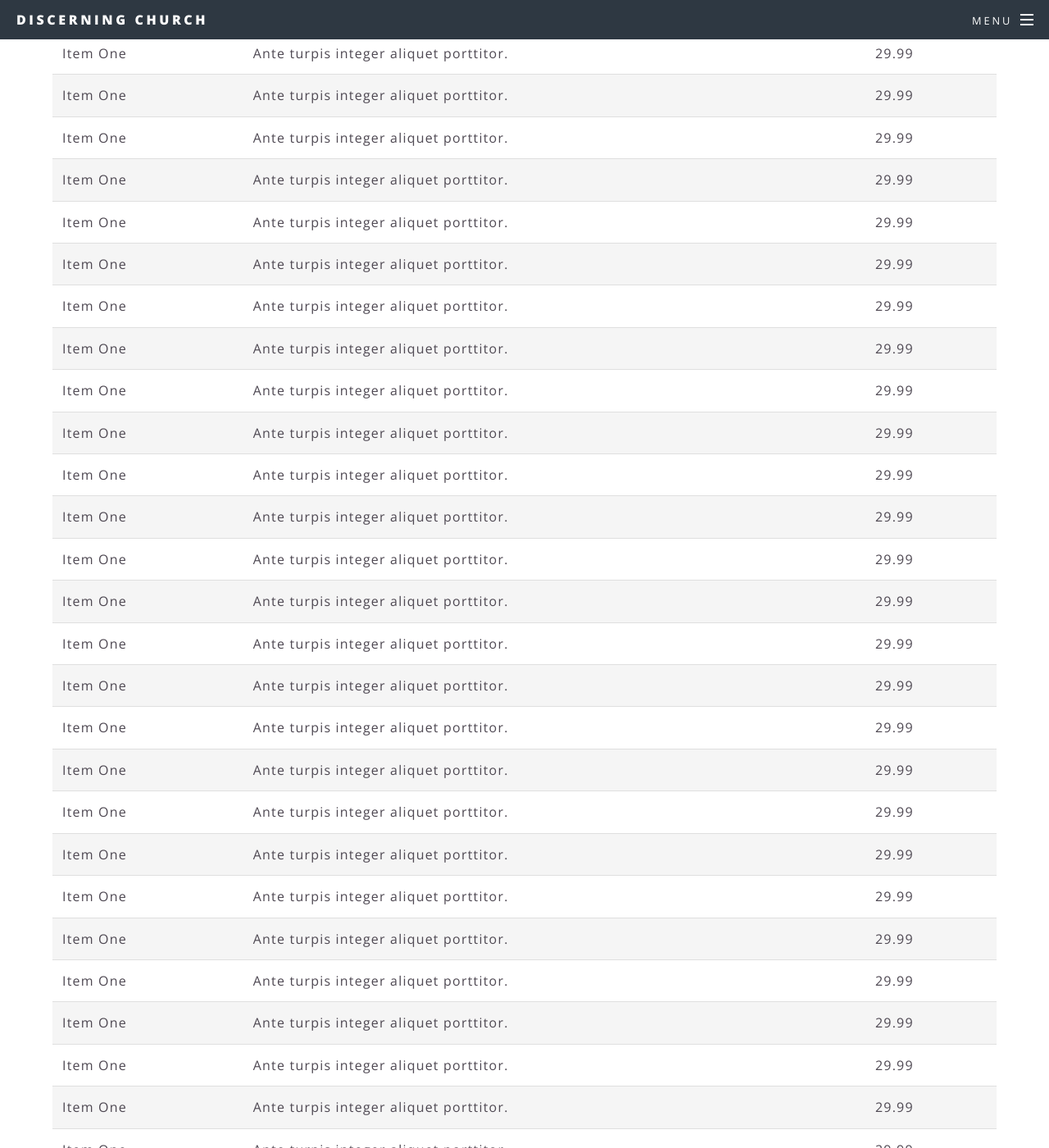
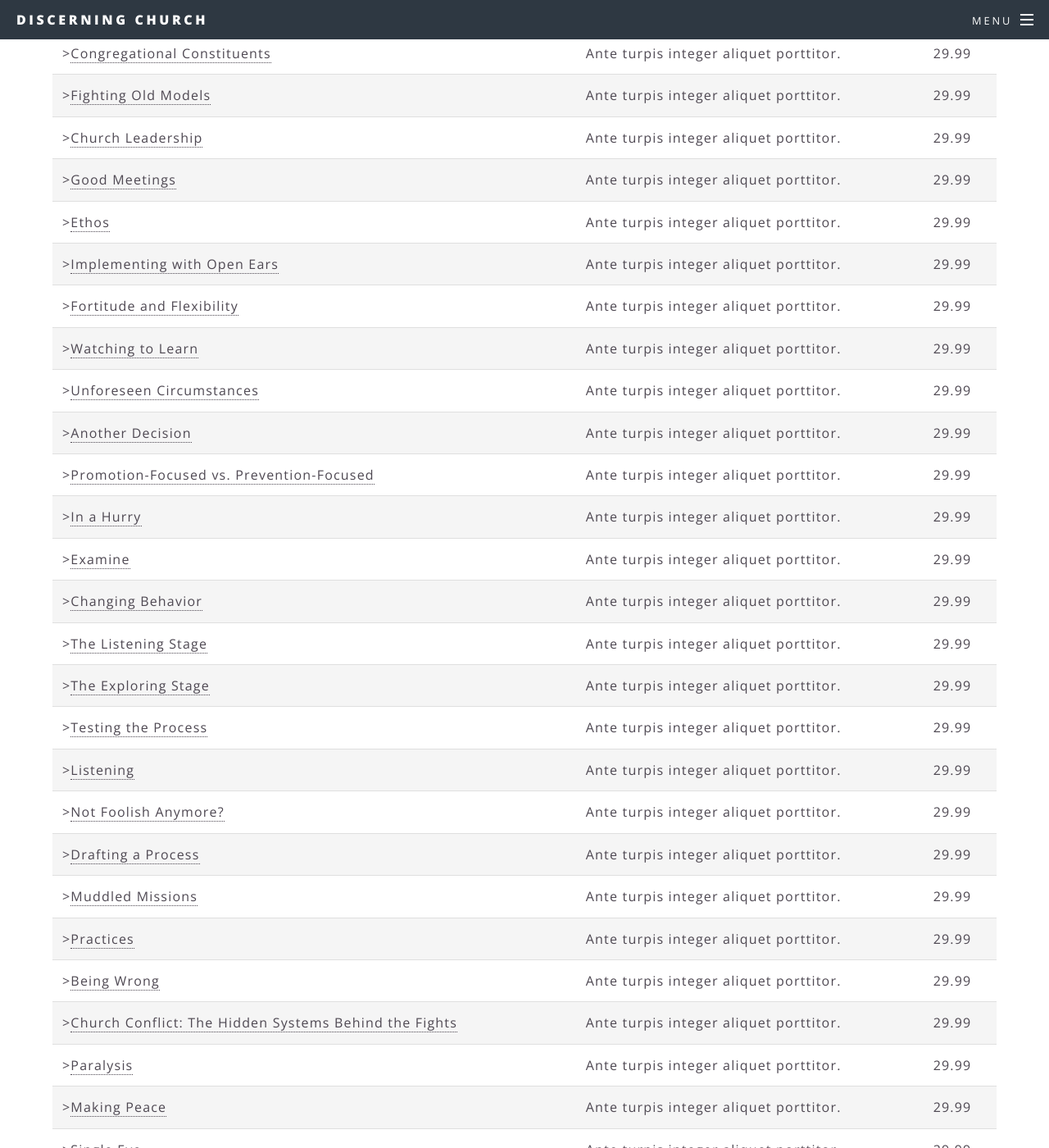
Before and after one commit to wadeallen/discerning_church_2015, a Jekyll site: the page built from blog.html, in a window 1280 px wide and 1400 px high, scrolled down 3548 px. Shown: the whole window at 82% size. Built offline with Jekyll 4.4.1, drawn with Linux system fonts in a browser that asks for light colours; some of the changed text lies outside the part shown.

Commit message:
Site updated at 2015-04-16 19:12:42 UTC

```diff
--- a/blog.html
+++ b/blog.html
@@ -17,7 +17,7 @@ permalink: /blog/
 		<tbody>
 		{% for post in site.posts %}
 			<tr>
-				<td>Item One</td>
+				<td>><a href="{{ post.url }}" title="{{ post.title }}">{{ post.title }}</td>
 				<td>Ante turpis integer aliquet porttitor.</td>
 				<td>29.99</td>
 			</tr>
```
